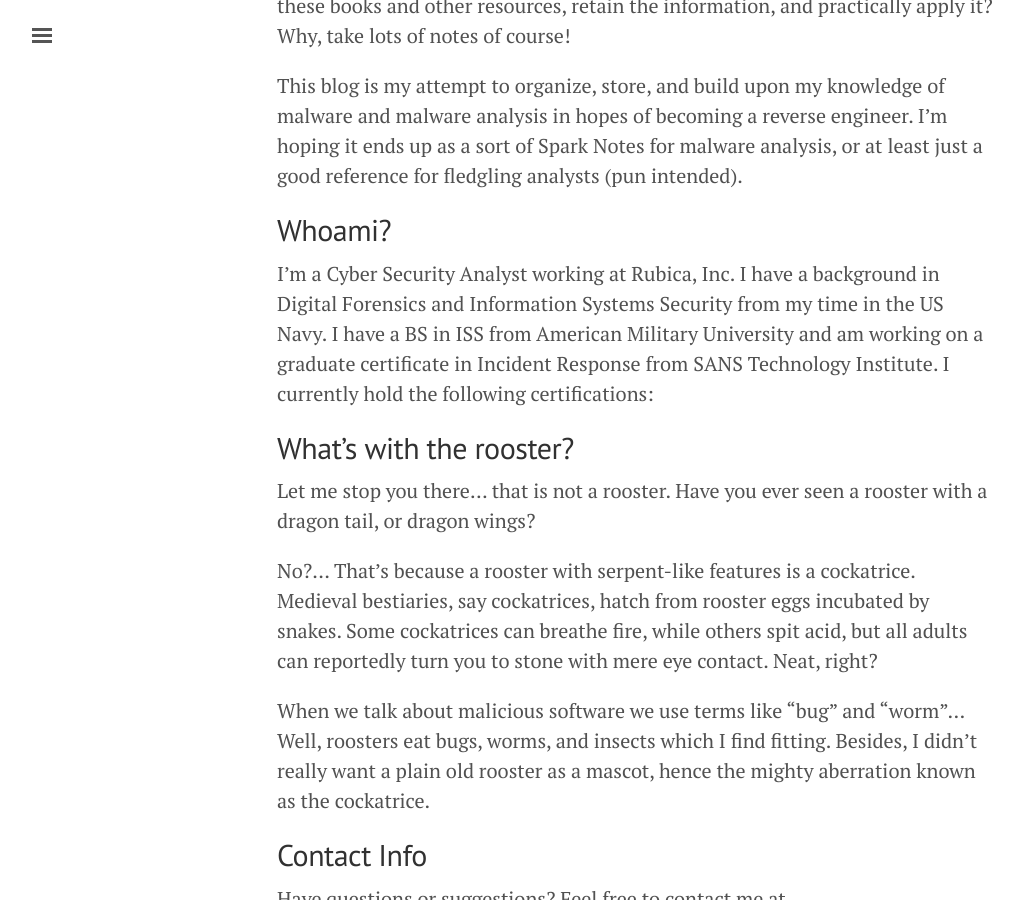
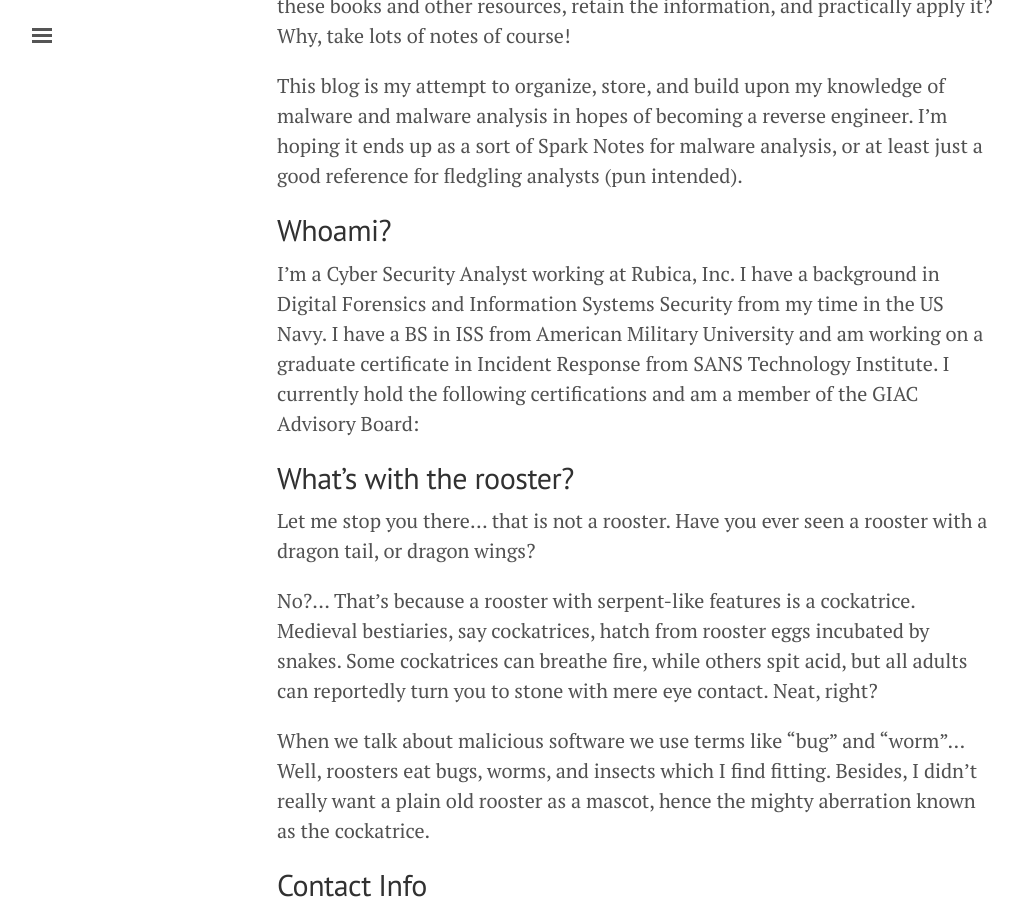
Before and after one commit to ragingrooster/ragingrooster.github.io, a Jekyll site: the page built from about.md, in a window 1280 px wide and 900 px high, scrolled down 521 px. Shown: the whole window, without its empty margins (3-1026 px from the left). Built offline with Jekyll 4.4.1, drawn with Linux system fonts in a browser that asks for light colours; a script that is not in the unit is left out; some of the changed lines change nothing that is shown.

Commit message:
Update about.md

```diff
--- a/about.md
+++ b/about.md
@@ -11,7 +11,7 @@ This blog is my attempt to organize, store, and build upon my knowledge of malwa
 
 ## Whoami?
 
-I'm a Cyber Security Analyst working at Rubica, Inc. I have a background in Digital Forensics and Information Systems Security from my time in the US Navy. I have a BS in ISS from American Military University and am working on a graduate certificate in Incident Response from SANS Technology Institute. I currently hold the following certifications:
+I'm a Cyber Security Analyst working at Rubica, Inc. I have a background in Digital Forensics and Information Systems Security from my time in the US Navy. I have a BS in ISS from American Military University and am working on a graduate certificate in Incident Response from SANS Technology Institute. I currently hold the following certifications and am a member of the GIAC Advisory Board:
 
   <div data-iframe-width="150" data-iframe-height="270" data-share-badge-id="be557b35-16c8-4411-9016-a20b30b84285"></div>
   <script type="text/javascript">
@@ -60,6 +60,17 @@ I'm a Cyber Security Analyst working at Rubica, Inc. I have a background in Digi
       o.parentNode.insertBefore(s, o);
       })();
   </script>
+  <div data-iframe-width="150" data-iframe-height="270" data-share-badge-id="06ac4c7c-60ad-43a6-85ea-b746104121c7"></div>
+  <script type="text/javascript">
+    (function() {
+      var s = document.createElement('script');
+      s.type = 'text/javascript';
+      s.async = true;
+      s.src = '//cdn.youracclaim.com/assets/utilities/embed.js';
+      var o = document.getElementsByTagName('script')[0];
+      o.parentNode.insertBefore(s, o);
+      })();
+  </script>
 
 ## What's with the rooster?
 
```
